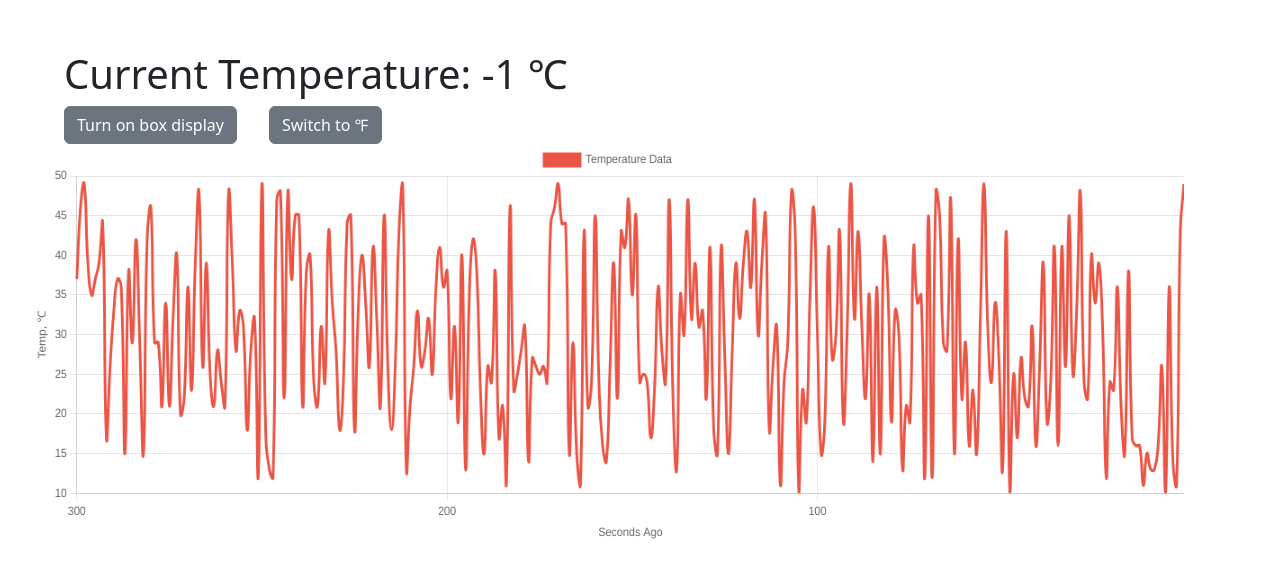
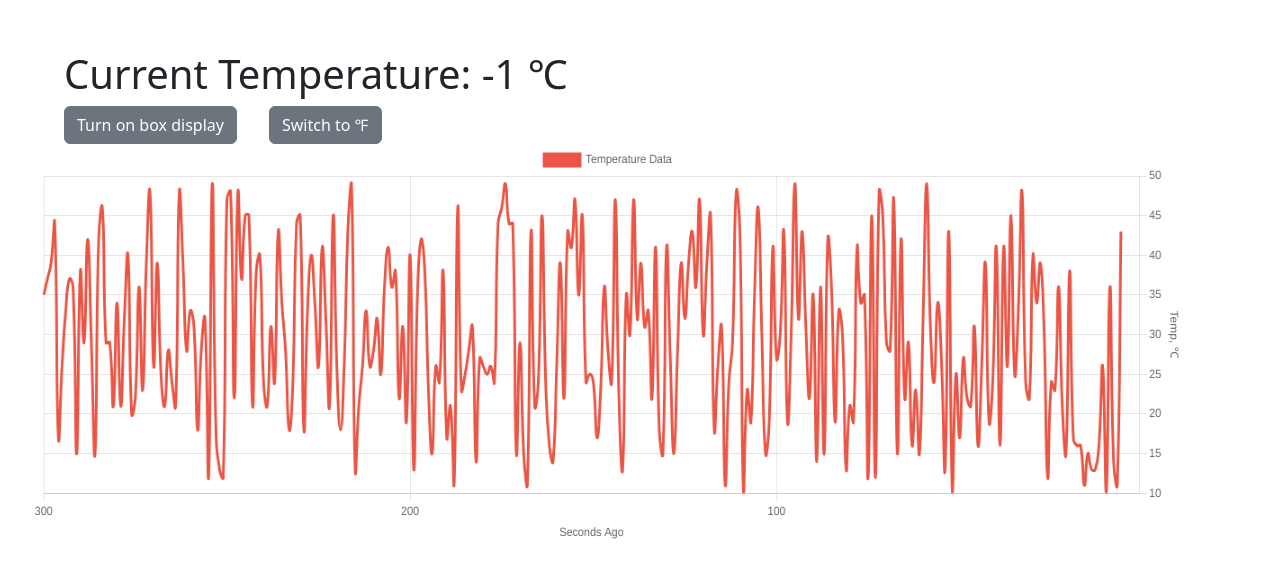
Before and after one commit to SamNicklez/ece4880project1, a Vue app in the folder Client/: page / in a window 1280 px wide. Shown: the part 110-688 px from the top of the page. Built offline with nearby package versions, Linux system fonts and the light colour scheme.

Commit message:
Updated client error handling

```diff
--- a/Client/src/App.vue
+++ b/Client/src/App.vue
@@ -67,6 +67,7 @@ export default {
           y: {
             max: 50, // Set the maximum value for the y-axis
             min: 10, // Set minimum value of the y-axis
+            position: 'right',
             title: {
               display: true,
               text: 'Temp, \u{2103}'
@@ -78,42 +79,13 @@ export default {
   },
   created() {
     this.graphSetup();
+    const globalSet = this
+    function ut() {
+      globalSet.grabLast300()
+    }
+    setInterval(ut, 1000);
 },
 methods: {
-      /**
-       * Grabs the last 300 seconds of temperature data from the Pi
-       */
-      grabLast300() {
-        fetch("FETCH STUFF", requestOptions)
-          .then(response => response.json())
-          .then(result => this.set300(result))
-          .catch(error => console.log('error', error));
-      },
-      /**
-       * Grabs the current temperature from the Pi
-       */
-      grabCurrentTemp() {
-        fetch("FETCH STUFF", requestOptions)
-          .then(response => response.json())
-          .then(result => this.setCurrentTemp(result))
-          .catch(error => console.log('error', error));
-      },
-      /**
-       * Setter for currentTemp variable
-       * @param {*} json
-       */
-      setCurrentTemp(json) {
-        this.currentTemp = json
-
-        //append the current temp to the list after checking if it is currently in F or C
-      },
-      /**
-       * Setter for last300 variable
-       * @param {*} json
-       */
-      set300(json) {
-        this.data.datasets[0].data = json
-      },
   graphSetup() {
     this.data.labels = []
     this.data.datasets[0].data = []
@@ -136,53 +108,58 @@ export default {
         this.data.labels.push(300 - i)
       }
       this.data.datasets[0].data.push(Math.floor(Math.random() * 40) + 10)
+      //this.grabLast300()
       //Eventually fetch real data
     }
   },
-      toggleBoxButton(boolButton){
-        if(boolButton){
-          //turn on stuff
-          console.log("ON")
+  grabLast300() {
+    //this function is used for if the chart fetch fails
+    for(var i = 0; i < 300; i++){
+      if(i < 299){
+        this.data.datasets[0].data[i] = this.data.datasets[0].data[i+1]
       }
       else{
-          //turn off stuff
-          console.log("OFF")
+        this.data.datasets[0].data[i] = "null"
+      }
+    }
+    const chartInstance = this.$refs.myChart.chart
+    chartInstance.update();
+
+  },
+  tempToString() {
+    if (this.isCel) {
+      return this.currentTemp + " \u{2103}"
+    }
+    else {
+      return ((this.currentTemp * 9 / 5) + 32) + " \u{2109}"
     }
   },
-      tempToString(){
-        if(this.isCel){
-          return this.currentTemp + " \u{2103}"
-        }
-        else{
-          return ((this.currentTemp * 9 / 5) +32) + " \u{2109}"
-        }
-      },
-      swapTemp(){
-        if(this.isCel){
+  swapTemp() {
+    if (this.isCel) {
       this.isCel = false
       this.options.scales.y.max = 122
       this.options.scales.y.min = 50
       this.options.scales.y.title.text = 'Temp, \u{2109}'
       this.options.scales.y.title.display = true
       this.message = 'Switch to \u{2103}'
-          for(var i = 0; i < this.data.datasets[0].data.length; i++){
+      for (var i = 0; i < this.data.datasets[0].data.length; i++) {
         // (0°C × 9/5) + 32
-            if(!isNaN(this.data.datasets[0].data[i])){
+        if (!isNaN(this.data.datasets[0].data[i])) {
           this.data.datasets[0].data[i] = (this.data.datasets[0].data[i] * 9 / 5) + 32
         }
       }
       this.componentKey += 1;
     }
-        else{
+    else {
       this.isCel = true
       this.options.scales.y.max = 50
       this.options.scales.y.min = 10
       this.options.scales.y.title.text = 'Temp, \u{2103}'
       this.options.scales.y.title.display = true
       this.message = 'Switch to \u{2109}'
-          for(var i = 0; i < this.data.datasets[0].data.length; i++){
+      for (var i = 0; i < this.data.datasets[0].data.length; i++) {
         // (0°C × 9/5) + 32
-            if(!isNaN(this.data.datasets[0].data[i])){
+        if (!isNaN(this.data.datasets[0].data[i])) {
           //(°F - 32) ÷ 9/5
           this.data.datasets[0].data[i] = (this.data.datasets[0].data[i] - 32) / (9 / 5)
         }
@@ -199,9 +176,10 @@ export default {
   <div style="min-width: 100vw; min-height: 100vh; background-color: white; position: relative; left:0; top:0;">
     <div style="min-width: 95vw; min-height: 80vh; align-items: center; padding-top: 20vh;">
       <h1 size="+2" style="margin-left: 2.5vw;">Current Temperature: {{ tempToString() }}</h1>
-      <button class="btn btn-secondary" style="margin-left: 2.5vw;" @mousedown="toggleBoxButton(true)" @mouseup="toggleBoxButton(false)">Turn on box display</button>
+      <button class="btn btn-secondary" style="margin-left: 2.5vw;" @mousedown="toggleBoxButton(true)"
+        @mouseup="toggleBoxButton(false)">Turn on box display</button>
       <button class="btn btn-secondary" style="margin-left: 2.5vw;" v-on:click="swapTemp()">{{ this.message }}</button>
-      <Line :key="componentKey" :data="this.data" :options="this.options"
+      <Line ref="myChart" :key="componentKey" :data="this.data" :options="this.options"
         style="position: absolute; height:40vh; width:80vw; padding-right: 10vw;" />
     </div>
   </div>
```
Lines whose indentation alone changed are shown as unchanged.
